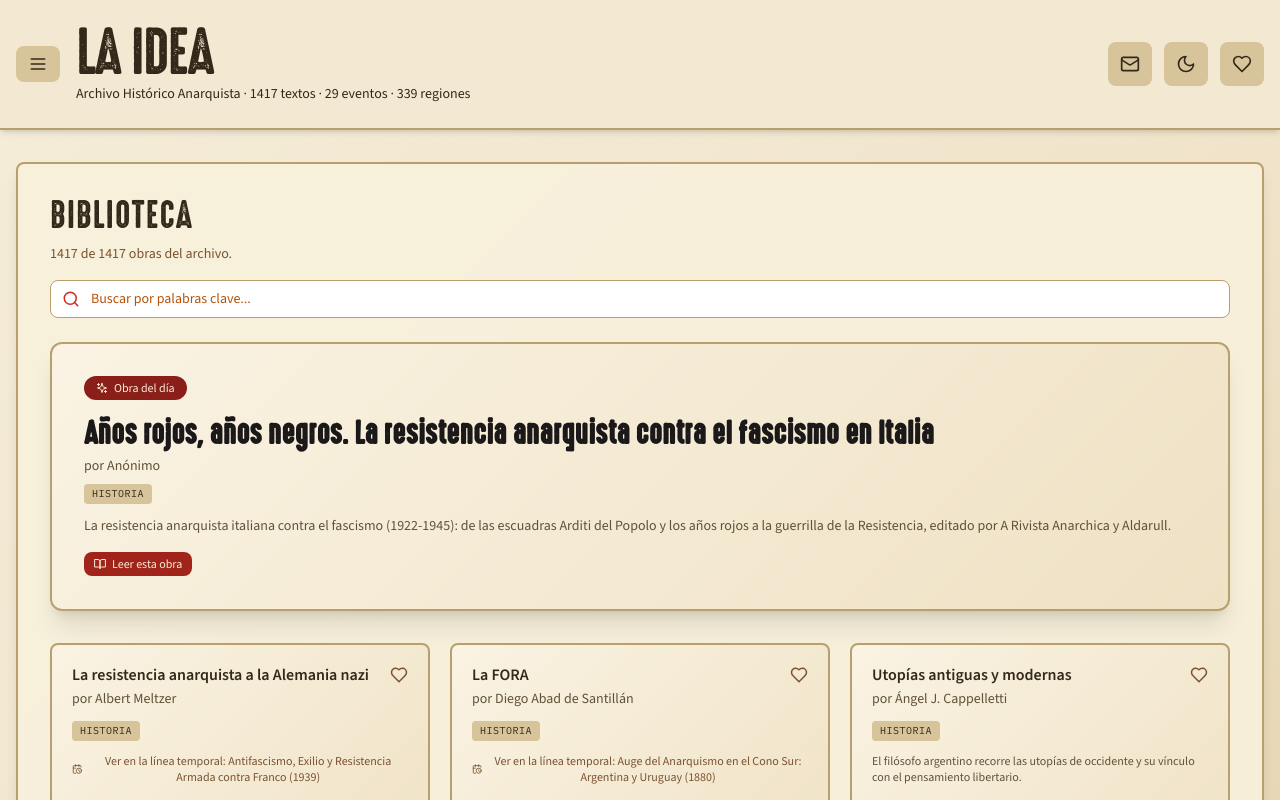
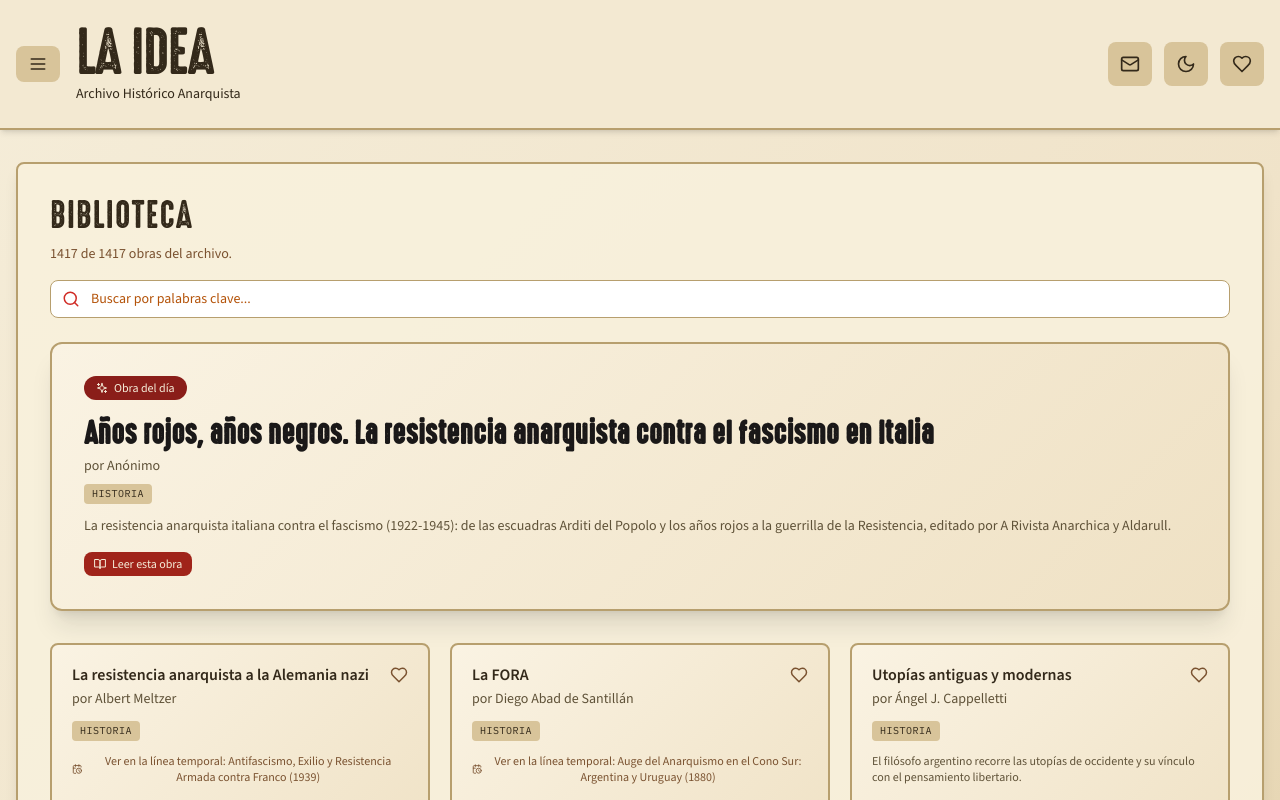
Before and after one commit to Ruben-developer/biblioteca-anarquista, a React (Vite) app: page / in a window 1280 px wide. Shown: the top 800 px of the page. Built offline with nearby package versions, Linux system fonts and the light colour scheme; a web font is replaced by a local one.

Commit message:
chore: subtítulo de cabecera sin conteos (solo 'Archivo Histórico Anarquista')

```diff
--- a/src/components/Header.jsx
+++ b/src/components/Header.jsx
@@ -78,7 +78,7 @@ const Header = ({
               <span className="break-words">La Idea</span>
             </h1>
             <p className={`hidden sm:block text-xs sm:text-sm ${darkMode ? 'text-gray-400' : 'text-amber-900'}`}>
-              Archivo Histórico Anarquista · {stats.texts} textos · {stats.events} eventos · {stats.regions} regiones
+              Archivo Histórico Anarquista
             </p>
           </div>
         </div>
```
Also changed, not shown: 1 other file (tests, documents, lock files or other folders).
